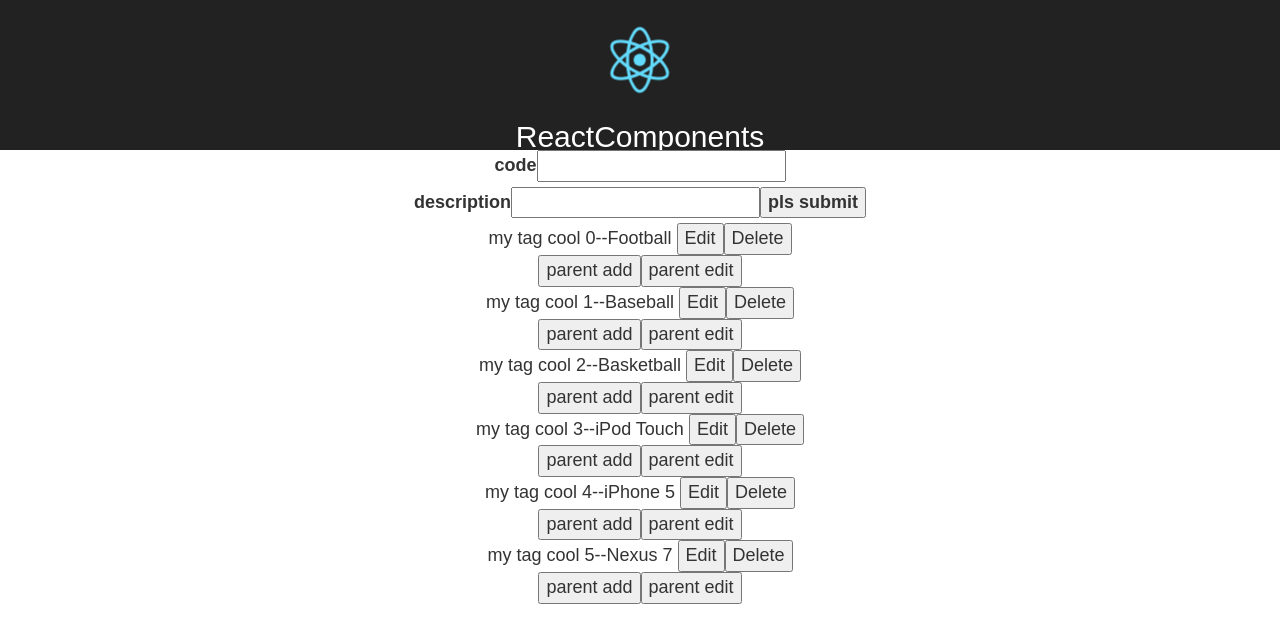
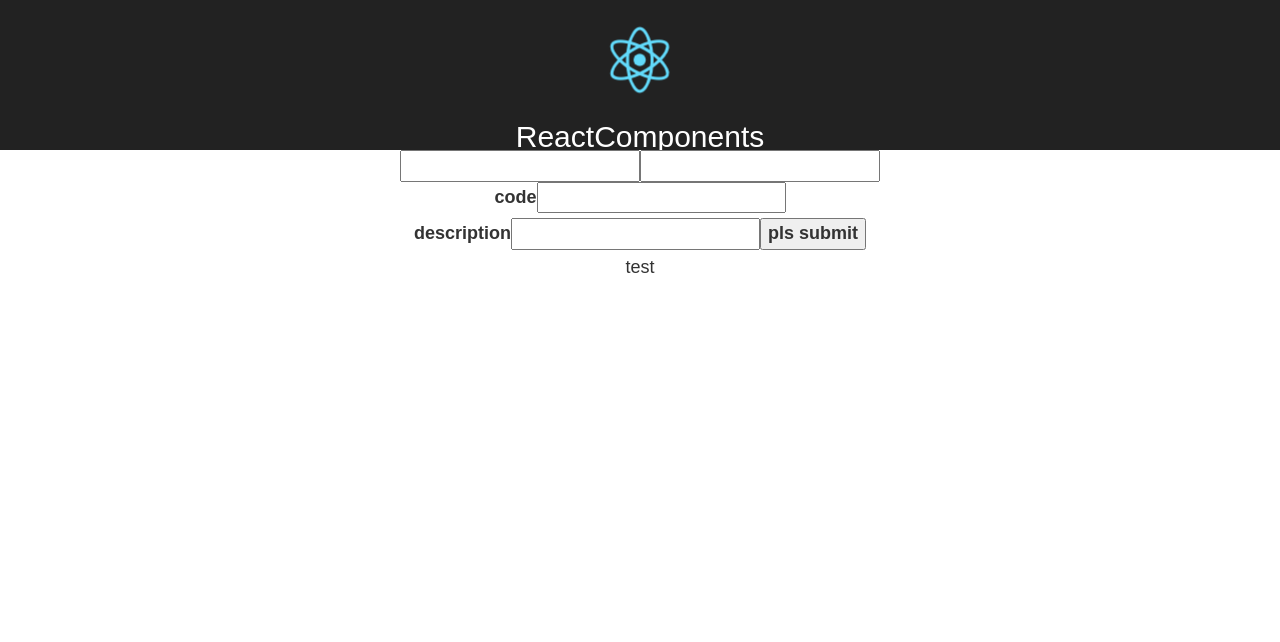
Before and after one commit to mjawath/ReactComponents, a React (Create React App) app in the folder reactcomponents/: page / in a window 1280 px wide. Shown: the top 642 px of the page. Built offline with nearby package versions, Linux system fonts and the light colour scheme.

Commit message:
forms generalisation

```diff
--- a/reactcomponents/src/App.js
+++ b/reactcomponents/src/App.js
@@ -1,6 +1,7 @@
 import React, {Component} from 'react';
 import logo from './logo.svg';
 import './App.css';
+import ItemUI from './Item/ItemUI'
 import Mylist from './component/test'
 import ItemDetailUI from './Item/ItemDetailUI';
 import {Items} from './component/MockData';
@@ -50,13 +51,9 @@ class App extends Component {
 
                 </div>
                 <div className="App-intro">
-                    <ItemDetailUI onSubmit={this.onDataSub}>
-                    </ItemDetailUI>
-                    {/*<Mylist/>*/}
+                <ItemUI>
 
-                    <DataCollectionUI collection={items}  contentRender={MyCustomDataTem}
-                                      selectedItem ={this.state.item}>
-                    </DataCollectionUI>
+                </ItemUI>
 
                </div>
             </div>
--- /dev/null
+++ b/reactcomponents/src/Detail/EntityUI.js
@@ -0,0 +1,10 @@
+/**
+ * Created by jawa on 11/22/17.
+ */
+import React,{Component} from 'react';
+
+export default class EntityUI extends Component{
+
+
+
+}
--- a/reactcomponents/src/Item/ItemDetailUI.js
+++ b/reactcomponents/src/Item/ItemDetailUI.js
@@ -1,6 +1,7 @@
 import React     from 'react';
 import DetailUI from '../Detail/DetailUI';
 import Item from './Item';
+import {Input,Form} from '../component/form'
 import PropTypes from 'prop-types';
 
 export default class ItemDetailUI extends DetailUI {
@@ -36,6 +37,10 @@ export default class ItemDetailUI extends DetailUI {
     }
     render(){
         return <div>
+            <Form>
+                <Input/>
+            </Form>
+
             <form method="POST">
 
                 <label>
--- a/reactcomponents/src/Item/ItemListUI.js
+++ b/reactcomponents/src/Item/ItemListUI.js
@@ -1,7 +1,9 @@
 /**
  * Created by jawa on 11/21/17.
  */
+import React ,{Component} from 'react';
 import ListViewUI from '../Detail/ListViewUI';
+import MyCustomDataTem from '../component/MyCustomDataTem';
 
 export default class ItemListUI extends ListViewUI{
 
--- /dev/null
+++ b/reactcomponents/src/Item/ItemUI.js
@@ -0,0 +1,26 @@
+/**
+ * Created by jawa on 11/22/17.
+ */
+import React from 'react';
+import EntityUI from '../Detail/EntityUI';
+// import Mylist from './component/test'
+import ItemDetailUI from './ItemDetailUI';
+import ItemListUI from './ItemListUI';
+import {Items} from '../component/MockData';
+
+
+export default class ItemUI extends EntityUI{
+
+    render(){
+        return <div>
+                    <ItemDetailUI>
+
+                    </ItemDetailUI>
+                    <ItemListUI>
+
+                    </ItemListUI>
+                </div>;
+
+    }
+
+}
--- /dev/null
+++ b/reactcomponents/src/component/form/Form.js
@@ -0,0 +1,15 @@
+/**
+ * Created by jawa on 11/23/17.
+ */
+import React,{Component} from 'react';
+
+export default class Form extends Component{
+
+    render(){
+      return <form action={this.props.action} method={this.props.method ? this.props.method : 'post'}
+                   {...this.props.extras} >
+                {this.props.children}
+             </form>;
+    };
+
+}
--- /dev/null
+++ b/reactcomponents/src/component/form/Input.js
@@ -0,0 +1,34 @@
+/**
+ * Created by jawa on 11/23/17.
+ */
+import React,{Component} from 'react';
+
+const RenderLabel= (props)=>{
+    const extras = props ? props.extras:{};
+    return <input  {...extras} >
+    </input>;
+};
+
+const RenderInput = (props)=>{
+    const extras = props ? props.extras : {};
+    return <input  {...extras} >
+    </input>;
+}
+const RenderWrapper=(props)=>{
+    return <div  >
+        {props.children}
+    </div>;
+}
+export default  class Input extends Component{
+
+
+    render(){
+        // const {extras} = this.props.extras;
+        const extras = this.props.extras;
+        return <RenderWrapper extras ={extras}>
+                    <RenderLabel extras ={extras}/>
+                    <RenderInput extras ={extras}/>
+            </RenderWrapper> ;
+    };
+
+}
--- /dev/null
+++ b/reactcomponents/src/component/form/index.js
@@ -0,0 +1,3 @@
+
+export   {default as Form} from './Form';
+export   {default as Input} from './Input';
```
Also changed, not shown: reactcomponents/src/Item/ItemRowRender.js (added, +29 -0 lines).
